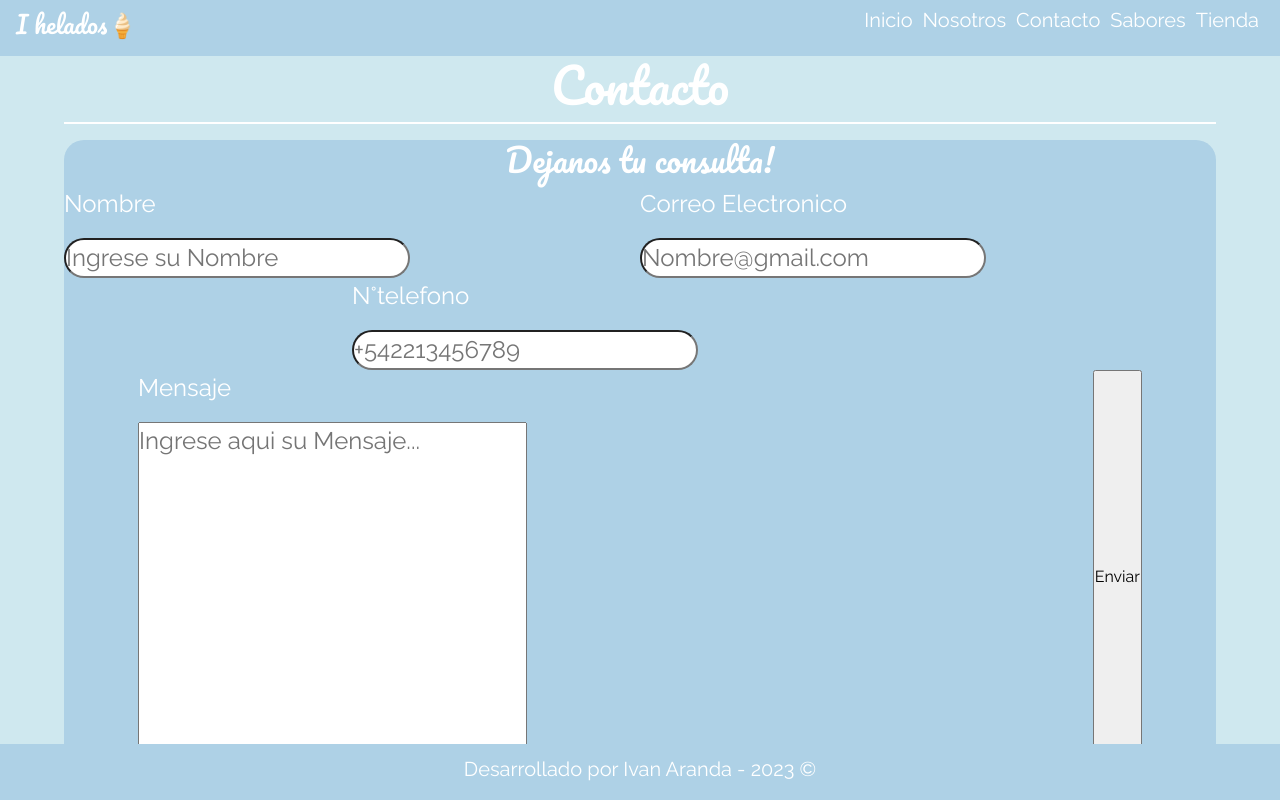
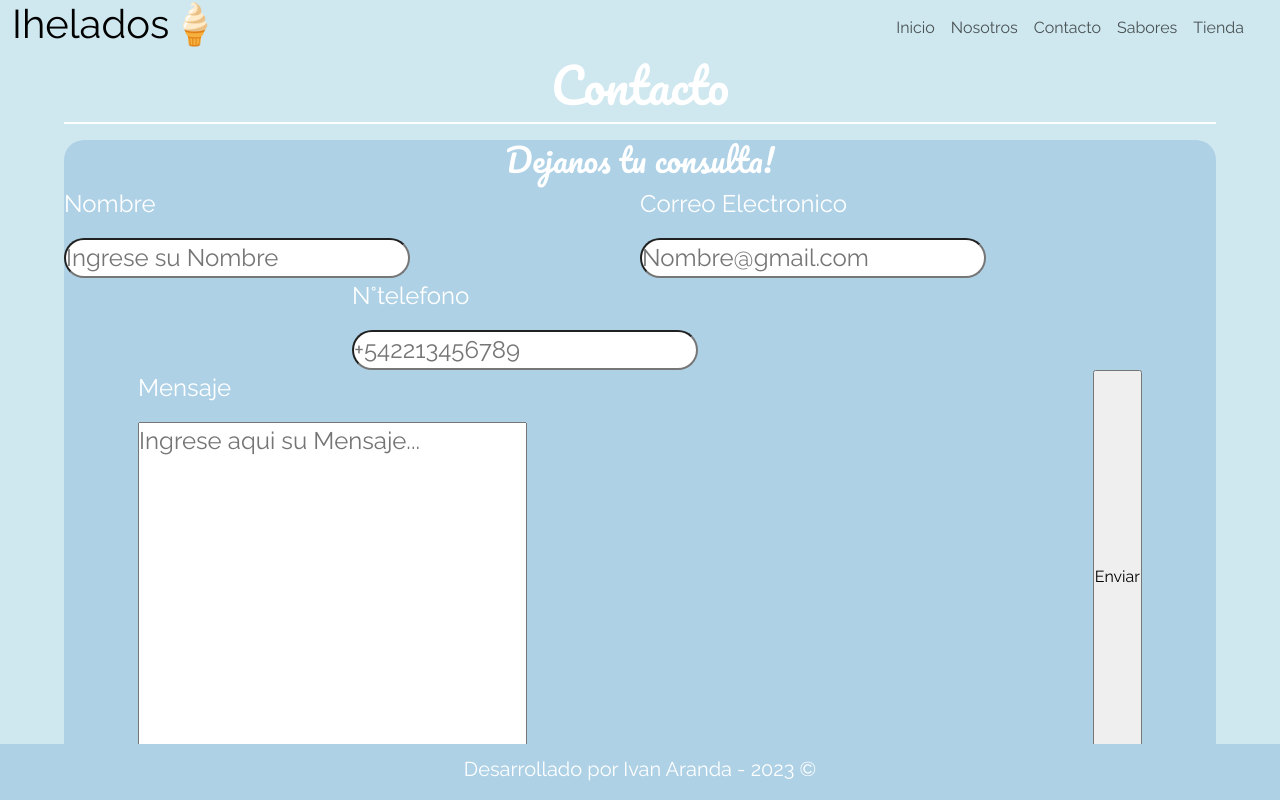
Before and after one commit to ivnarnd/pagina-web-coder, a plain HTML site: page pages/contacto.html in a window 1280 px wide. Drawn offline with nearby package versions, Linux system fonts and the light colour scheme.

Commit message:
Añadiendo barra de bootstrap a contacto

```diff
--- a/pages/contacto.html
+++ b/pages/contacto.html
@@ -17,19 +17,44 @@
 </head>
 
 <body>
-    <!--Cabecera de la pagina-->
-    <header>
-        <h1 class="titulo-pagina">I helados🍦</h1>
-        <nav class="barra-nav">
-            <ul class="lista-enlaces-barra">
-                <li class="item-enlace-barra"><a class="enlace-barra" href="../index.html">Inicio</a></li>
-                <li class="item-enlace-barra"><a class="enlace-barra" href="./nosotros.html">Nosotros</a></li>
-                <li class="item-enlace-barra"><a class="enlace-barra" href="#">Contacto</a></li>
-                <li class="item-enlace-barra"><a class="enlace-barra" href="./sabores.html">Sabores</a></li>
-                <li class="item-enlace-barra"><a class="enlace-barra" href="./tienda.html">Tienda</a></li>
-            </ul>
-        </nav>
-    </header>
+    <nav class="navbar navbar-expand-lg  " aria-label="Offcanvas navbar large">
+        <div class="container-fluid">
+            <a class="navbar-brand" href="#">
+                <h1>Ihelados🍦</h1>
+            </a>
+            <button class="navbar-toggler" type="button" data-bs-toggle="offcanvas" data-bs-target="#offcanvasNavbar2"
+                aria-controls="offcanvasNavbar2" aria-label="Toggle navigation">
+                <span class="navbar-toggler-icon"></span>
+            </button>
+            <div class="offcanvas offcanvas-end" tabindex="-1" id="offcanvasNavbar2"
+                aria-labelledby="offcanvasNavbar2Label">
+                <div class="offcanvas-header">
+                    <h5 class="offcanvas-title" id="offcanvasNavbar2Label">Offcanvas</h5>
+                    <button type="button" class="btn-close " data-bs-dismiss="offcanvas" aria-label="Close"></button>
+                </div>
+                <div class="offcanvas-body">
+                    <ul class="navbar-nav justify-content-end flex-grow-1 pe-3">
+                        <li class="nav-item">
+                            <a class="nav-link" aria-current="page" href="../index.html">Inicio</a>
+                        </li>
+                        <li class="nav-item">
+                            <a class="nav-link" aria-current="page" href="./nosotros.html">Nosotros</a>
+                        </li>
+                        <li class="nav-item">
+                            <a class="nav-link" aria-current="page" href="#">Contacto</a>
+                        </li>
+                        <li class="nav-item">
+                            <a class="nav-link" aria-current="page" href="./sabores.html">Sabores</a>
+                        </li>
+                        <li class="nav-item">
+                            <a class="nav-link" aria-current="page" href="./tienda.html">Tienda</a>
+                        </li>
+                    </ul>
+
+                </div>
+            </div>
+        </div>
+    </nav>
     <!--Pie de pagina-->
     <!--Seccion Principal-->
     <main class="main-justificado">
```
